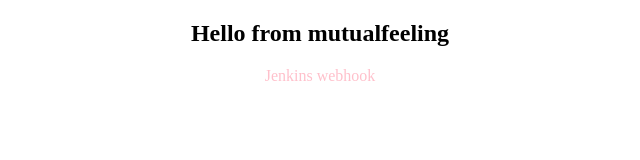
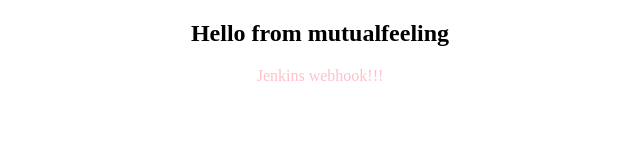
Before and after one commit to mutualfeelings/app-for-jenkins, a plain HTML site: page index.html in a window 1280 px wide. Shown: the full height of the page, 320-960 px from the left. Drawn offline with Linux system fonts and the light colour scheme.

Commit message:
change site

```diff
--- a/index.html
+++ b/index.html
@@ -8,7 +8,7 @@
 <body bgcolor="white">
     <center>
         <h2><font color=black>Hello from mutualfeeling</font></h2>
-	       <font color=pink>Jenkins webhook</font>
+	       <font color=pink>Jenkins webhook!!!</font>
     </center>
 
 </body>
```
